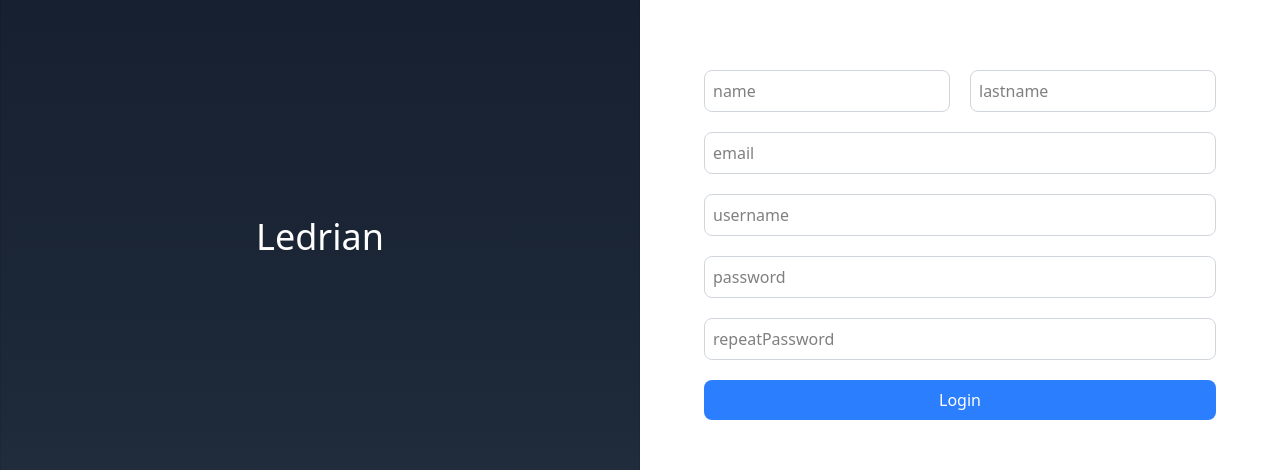
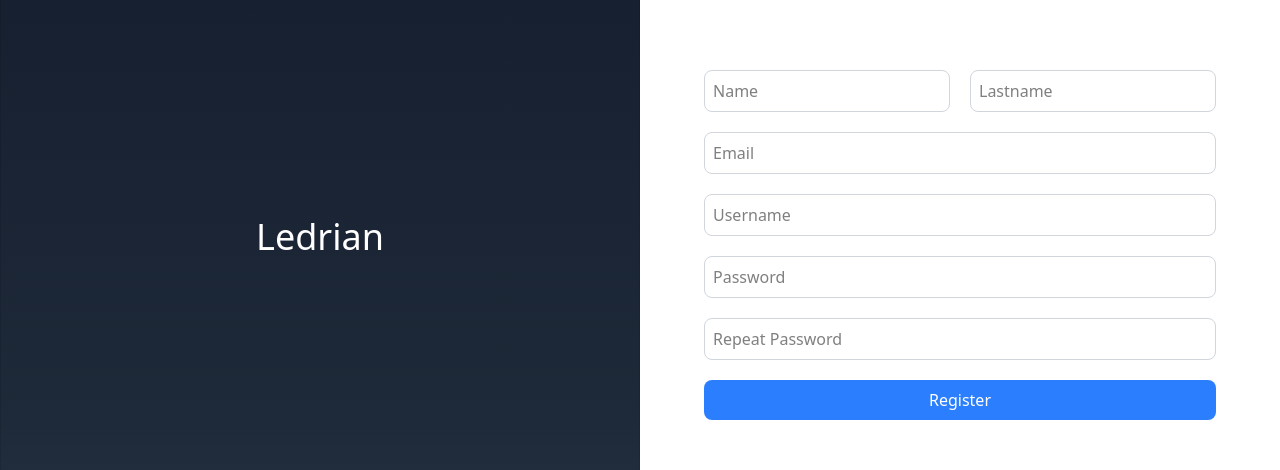
Before and after one commit to Adrian-ortiz0/frontend_ledrian, a React (Vite) app: page /signin in a window 1280 px wide. Shown: the part 163-633 px from the top of the page. Built offline with nearby package versions, Linux system fonts and the light colour scheme.

Commit message:
feat: :sparkles: Sign is fuctional!

```diff
--- a/src/Components/PorfileComponents/ProfilePosts.jsx
+++ b/src/Components/PorfileComponents/ProfilePosts.jsx
@@ -12,16 +12,13 @@ export const ProfilePosts = ({ usuario }) => {
         Authorization: `Bearer ${localStorage.getItem('authToken')}`,
       },
     });
-
     if (!response.ok) {
       console.error(`Error cargando imagen: ${imageUrl}`);
       return null;
     }
-
     const imageBlob = await response.blob();
     return URL.createObjectURL(imageBlob);
   };
-
   const fetchOwnPosts = async () => {
 
     try {
--- a/src/Components/SignIn.jsx
+++ b/src/Components/SignIn.jsx
@@ -1,35 +1,77 @@
-import React from 'react'
+import React, { useState } from 'react';
 import { useNavigate } from 'react-router';
+import AxiosConfiguration from '../AxiosConfiguration';
 
 export const SignIn = () => {
+    const [formData, setFormData] = useState({
+        name: "",
+        lastname: "",
+        email: "",
+        password: "",
+        repeatPassword: "",
+        username: "",
+    });
 
     const navigate = useNavigate();
+
+    const handleChange = (e) => {
+        const { name, value } = e.target;
+        setFormData({ ...formData, [name]: value });
+    };
+
+    const handleSubmit = (e) => {
+        e.preventDefault();
+
+        if (formData.password !== formData.repeatPassword) {
+            alert("Las contraseñas no coinciden");
+            return;
+        }
+
+        const usuario = {
+            name: formData.name,
+            lastname: formData.lastname,
+            email: formData.email,
+            password: formData.password,
+            username: formData.username,
+        };
+
+        AxiosConfiguration
+            .post("/register", usuario)
+            .then((response) => {
+                console.log("Usuario creado:", response.data);
+                alert("Usuario creado con éxito!");
+                navigate("/login");
+            })
+            .catch((error) => {
+                console.error("Error al registrar usuario:", error.response?.data || error.message);
+                alert("Error al registrar usuario. Inténtalo nuevamente.");
+            });
+    };
+
     return (
         <div className='bg-gradient-to-r from-black via-gray-900 to-black bg-[length:200%_200%] h-screen flex justify-center items-center'>
-            <aside className='bg-gradient-to-b from-gray-900 via-gray-800 to-gray-600 animate-gradient w-1/2 bg-blue-500 flex justify-center items-center h-screen border border-black/10'>
-                <div>
-                    <h1 className='text-white text-4xl'>Ledrian</h1>
-                </div>
+            <aside className='bg-gradient-to-b from-gray-900 via-gray-800 to-gray-600 animate-gradient w-1/2 flex justify-center items-center h-screen border border-black/10'>
+                <h1 className='text-white text-4xl'>Ledrian</h1>
             </aside>
             <main className='w-1/2 flex justify-around items-center h-screen flex-col bg-white'>
                 <h2 className="text-4xl font-semibold text-transparent bg-clip-text bg-gradient-to-r from-blue-500 to-indigo-600 mb-6">
                     Sign in
                 </h2>
 
-                <form className='sign_form w-full flex flex-col items-center gap-5'>
+                <form className='sign_form w-full flex flex-col items-center gap-5' onSubmit={handleSubmit}>
                     <div className='flex gap-5 w-4/5'>
-                        <input type="text" placeholder="name" className="border border-gray-300 p-2 rounded-lg w-1/2" />
-                        <input type="text" placeholder="lastname" className="border border-gray-300 p-2 rounded-lg w-1/2" />
+                        <input name='name' type="text" placeholder="Name" className="border border-gray-300 p-2 rounded-lg w-1/2" value={formData.name} onChange={handleChange} required />
+                        <input name='lastname' type="text" placeholder="Lastname" className="border border-gray-300 p-2 rounded-lg w-1/2" value={formData.lastname} onChange={handleChange} required />
                     </div>
-                    <input type="email" placeholder="email" className="border border-gray-300 p-2 rounded-lg w-4/5" />
-                    <input type="text" placeholder="username" className="border border-gray-300 p-2 rounded-lg w-4/5" />
-                    <input type="password" placeholder="password" className="border border-gray-300 p-2 rounded-lg w-4/5" />
-                    <input type="password" placeholder="repeatPassword" className="border border-gray-300 p-2 rounded-lg w-4/5" />
-                    <button className="bg-blue-500 text-white py-2 px-4 rounded-lg w-4/5">Login</button>
+                    <input name='email' type="email" placeholder="Email" className="border border-gray-300 p-2 rounded-lg w-4/5" value={formData.email} onChange={handleChange} required />
+                    <input name='username' type="text" placeholder="Username" className="border border-gray-300 p-2 rounded-lg w-4/5" value={formData.username} onChange={handleChange} required />
+                    <input name='password' type="password" placeholder="Password" className="border border-gray-300 p-2 rounded-lg w-4/5" value={formData.password} onChange={handleChange} required />
+                    <input name='repeatPassword' type="password" placeholder="Repeat Password" className="border border-gray-300 p-2 rounded-lg w-4/5" value={formData.repeatPassword} onChange={handleChange} required />
+                    <button type="submit" className="bg-blue-500 text-white py-2 px-4 rounded-lg w-4/5">Register</button>
                 </form>
 
-                <p className="mt-4">Do you already have an account? <a href="#" className="text-blue-500 hover:underline" onClick={() => navigate("../login")}>Go login</a></p>
+                <p className="mt-4">Do you already have an account? <a href="#" className="text-blue-500 hover:underline" onClick={() => navigate("/login")}>Go login</a></p>
             </main>
         </div>
-    )
-}
+    );
+};
```
